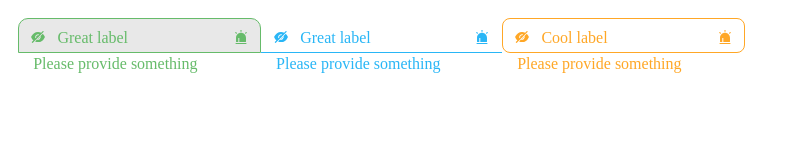
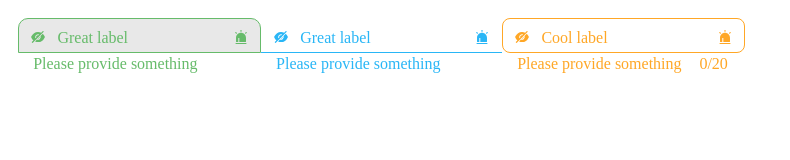
Before and after one commit to humanoid01/react-custom-components, a React (Vite) app in the folder react-custom-components/: page / in a window 1280 px wide. Shown: the top 160 px of the page, without its empty margins (0-790 px from the left). Built offline with nearby package versions, Linux system fonts and the light colour scheme.

Commit message:
Implement and style counter feature

```diff
--- a/react-custom-components/src/App.tsx
+++ b/react-custom-components/src/App.tsx
@@ -40,6 +40,7 @@ function App() {
         helperText={'Please provide something'}
         startIcon={<AiFillEyeInvisible />}
         endIcon={<AiFillAlert />}
+        counter={20}
       />
     </div>
   );
--- a/react-custom-components/src/components/TextField/TextField.scss
+++ b/react-custom-components/src/components/TextField/TextField.scss
@@ -51,7 +51,7 @@
     pointer-events: none;
   }
 
-  &.active input:focus + label {
+  &.active label:first-of-type {
     transform: translate(0, (-2.5em)) scale(0.9, 0.9);
     font-size: 12px;
     color: inherit;
@@ -114,6 +114,11 @@
     left: 15%;
   }
 
+  .label-counter {
+    bottom: -65%;
+    left: 80%;
+  }
+
   /* icons */
   .start-icon {
     position: absolute;
--- a/react-custom-components/src/components/TextField/TextField.tsx
+++ b/react-custom-components/src/components/TextField/TextField.tsx
@@ -1,6 +1,6 @@
 import React, { ReactNode, useState } from 'react';
+import './TextField.scss';
 
-import './TextField.scss';
 interface TextFieldProps {
   value?: string;
   onChange?: (e: React.ChangeEvent<HTMLInputElement>) => void;
@@ -23,6 +23,7 @@ interface TextFieldProps {
   autoFocus?: boolean;
   startIcon?: ReactNode;
   endIcon?: ReactNode;
+  counter?: number;
 }
 
 export const TextField = ({
@@ -40,8 +41,10 @@ export const TextField = ({
   autoFocus,
   startIcon,
   endIcon,
+  counter,
 }: TextFieldProps) => {
   const [isFocused, setIsFocused] = useState(false);
+  const [textCounter, setTextCounter] = useState(0);
 
   const handleFocus = () => {
     setIsFocused(true);
@@ -49,6 +52,28 @@ export const TextField = ({
 
   const handleBlur = () => {
     setIsFocused(false);
+  };
+
+  const handleCounter = (text: string) => {
+    if (counter) {
+      if (text.length > counter) {
+        setTextCounter(counter);
+      }
+    }
+  };
+
+  const handleChange = (e: React.ChangeEvent<HTMLInputElement>) => {
+    const inputValue = e.target.value;
+    handleCounter(inputValue);
+
+    if (counter && inputValue.length > counter) {
+      e.target.value = inputValue.substring(0, counter);
+      setTextCounter(counter);
+    } else {
+      setTextCounter(inputValue.length);
+    }
+
+    onChange && onChange(e);
   };
 
   const handleVariant = (
@@ -104,7 +129,6 @@ export const TextField = ({
     paddingLeft: startIcon ? '32px' : '',
     paddingRight: endIcon ? '32px' : '',
   };
-
   return (
     <div className={`text-field ${isFocused || value ? 'active' : ''}`}>
       <div className={`${handleColor(color)}`}>
@@ -115,7 +139,7 @@ export const TextField = ({
           className={`${handleVariant(variant)} ${handleSize(size)}`}
           value={value ? value : ''}
           style={inputStyles}
-          onChange={onChange}
+          onChange={handleChange}
           onFocus={handleFocus}
           onBlur={handleBlur}
           placeholder={placeholder}
@@ -132,6 +156,13 @@ export const TextField = ({
           {label}
         </label>
         <label className='label-help'> {helperText} </label>
+        {counter ? (
+          <label className='label-counter'>
+            {textCounter}/{counter}
+          </label>
+        ) : (
+          ''
+        )}
       </div>
     </div>
   );
```
